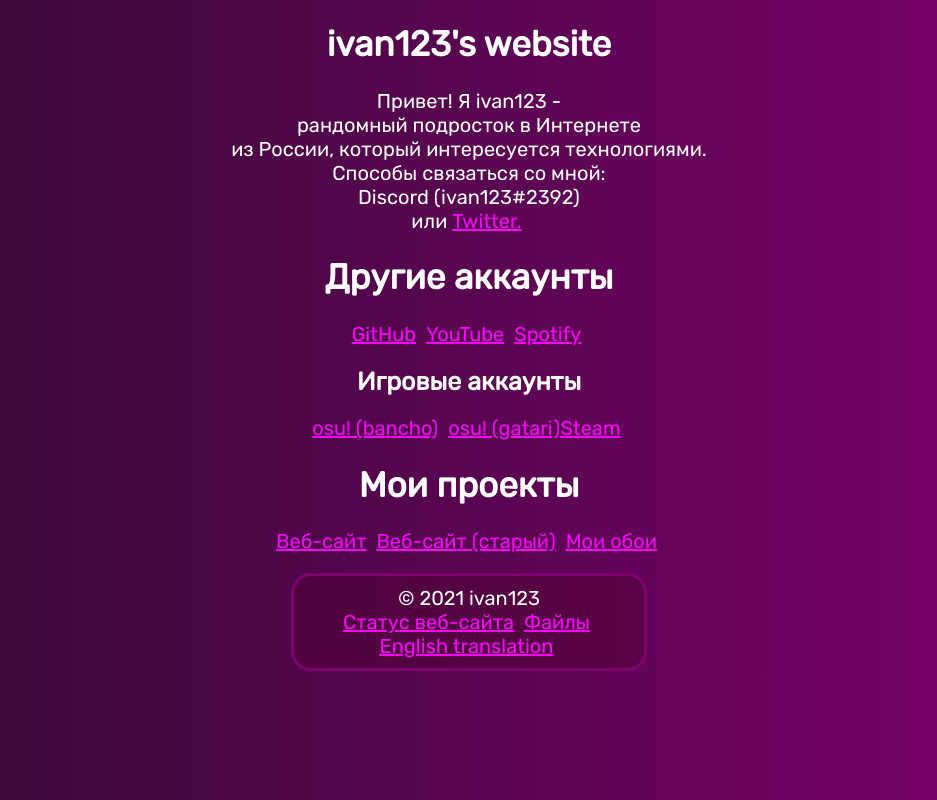
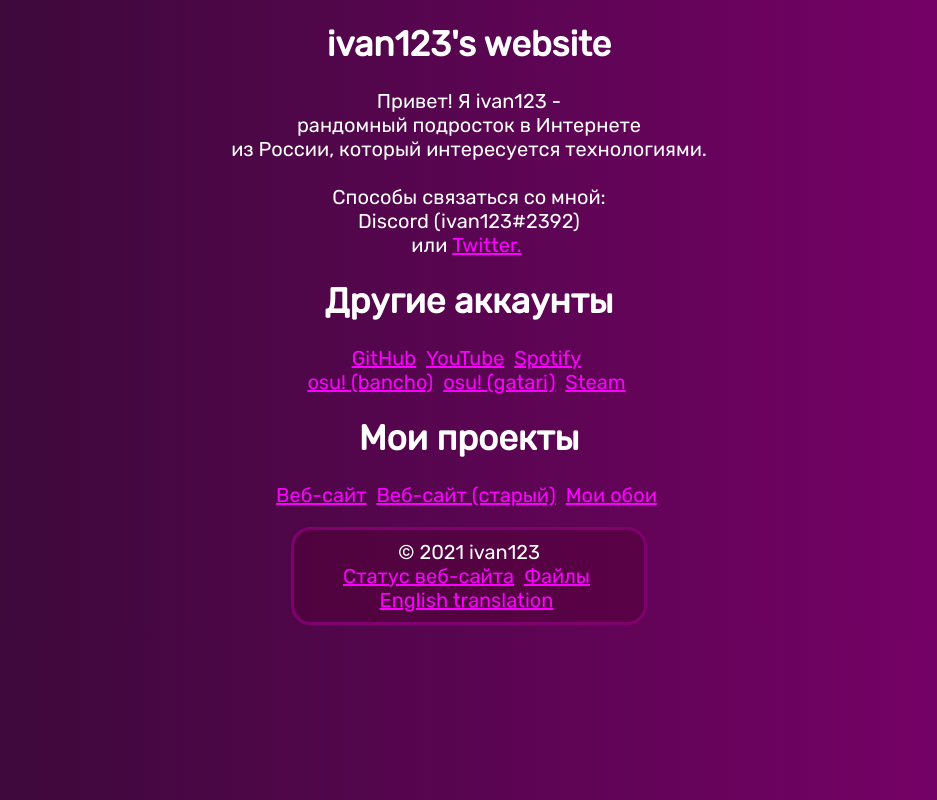
Before and after one commit to Shea7TDM/ivan123s-website-2.0, a plain HTML site: page index-ru.html in a window 1280 px wide. Shown: the whole page, without its empty margins (171-1108 px from the left). Drawn offline with Linux system fonts and the light colour scheme.

Commit message:
uploading changes from private repo again

```diff
--- a/index-ru.html
+++ b/index-ru.html
@@ -1,8 +1,8 @@
 <!DOCTYPE html>
-<html>
+<html lang="ru">
 <head>
-	<link rel="icon" type="image/png" href="favicon.png">
-	<meta charset="utf-8">
+    <meta charset="utf-8">
+    <link rel="icon" type="image/png" href="favicon.png">
 	<meta name="description" content="мой веб-сайт">
 	<meta name="keywords" content="ivan123">
     <meta name="viewport" content="width=device-width, initial-scale=1.0">
@@ -11,15 +11,14 @@
 <body>
 	<div>
 		<h1>ivan123's website</h1>
-		<p>Привет! Я ivan123 - <br>рандомный подросток в Интернете<br>из России, который интересуется технологиями.</p>
-        <p>Способы связаться со мной:<br> Discord (ivan123#2392)<br> или <a href="https://twitter.com/ivan123ru">Twitter.</a><br></p>
+		<p>Привет! Я ivan123 - <br>рандомный подросток в Интернете<br>из России, который интересуется технологиями.<p><br>
+        <p>Способы связаться со мной:<br> Discord (ivan123#2392)<br> или <a href="https://twitter.com/ivan123ru">Twitter.</a></p>
         <h1>Другие аккаунты</h1>
         <a href="https://github.com/ivan123-ru">GitHub</a>
         <a href="https://www.youtube.com/channel/UCjEU7UGrIFQkv_cdVL3pgZw">YouTube</a>
-        <a href="https://open.spotify.com/user/xbzce22ca3gul7l21cu5k5s0w?si=417718435cc84e4a">Spotify</a>
-        <h2>Игровые аккаунты</h2>
+        <a href="https://open.spotify.com/user/xbzce22ca3gul7l21cu5k5s0w?si=417718435cc84e4a">Spotify</a><br>
         <a href="https://osu.ppy.sh/users/19343600">osu! (bancho)</a>
-        <a href="https://osu.gatari.pw/u/24018">osu! (gatari)</aЮ
+        <a href="https://osu.gatari.pw/u/24018">osu! (gatari)</a>
         <a href="https://steamcommunity.com/id/ivan123ru/">Steam</a>
         <h1>Мои проекты</h1>
         <a href="https://github.com/ivan123-ru/ivan123s-website-2.0">Веб-сайт</a>
```
Also changed, not shown: index.html (+5 -6 lines).
